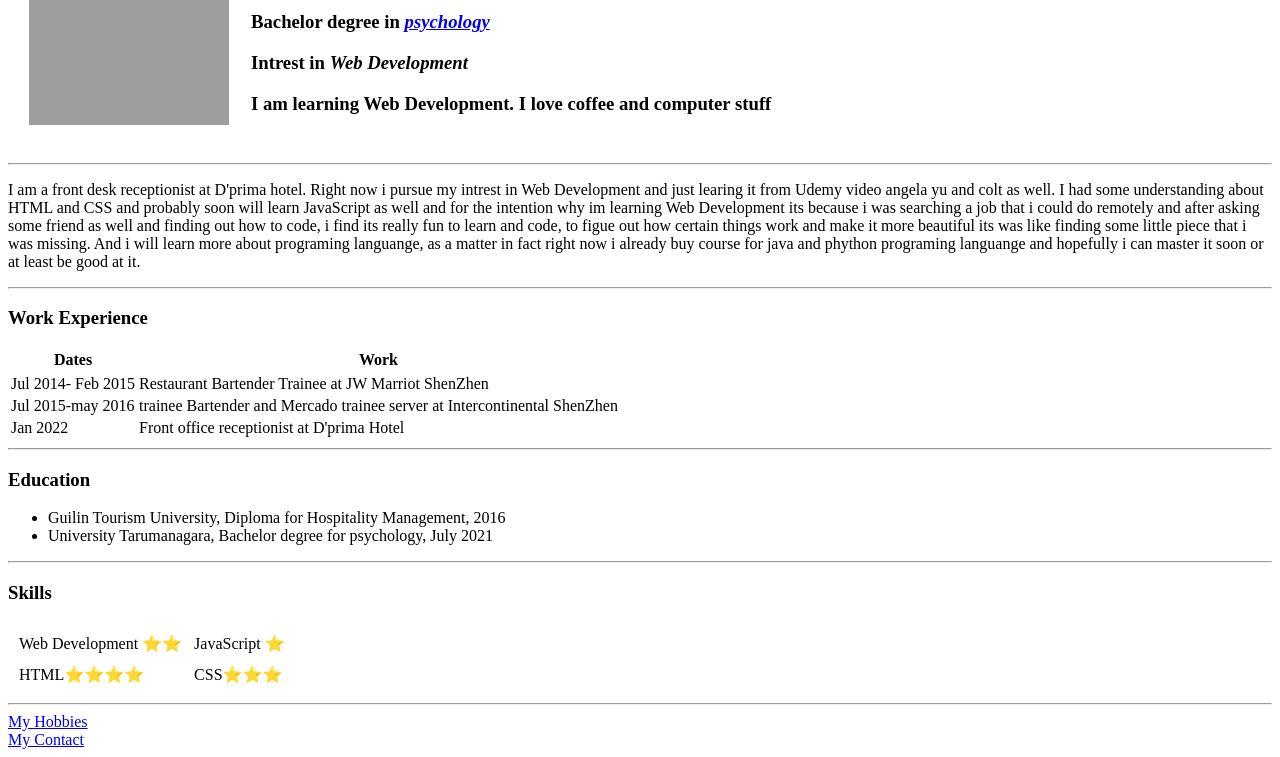
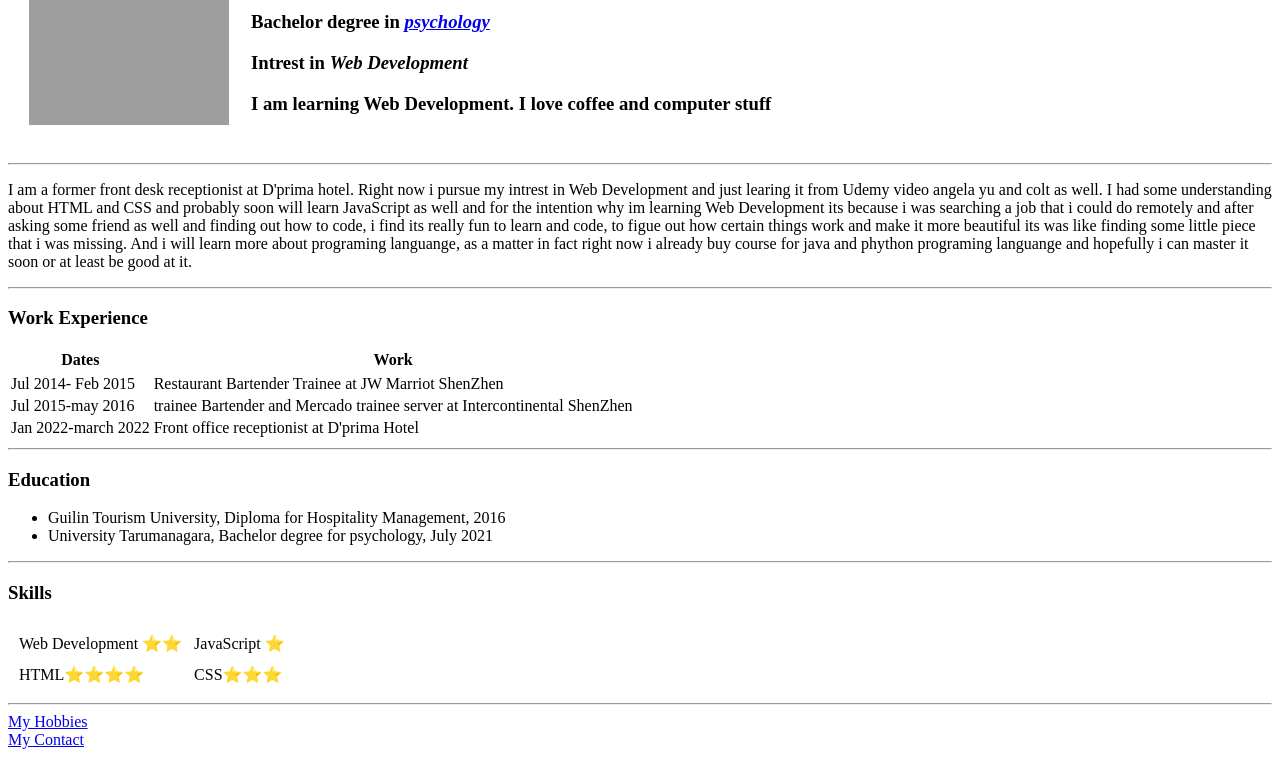
Before and after one commit to michan00/cv, a plain HTML site: page index.html in a window 1280 px wide. Shown: the part 108-865 px from the top of the page. Drawn offline with Linux system fonts and the light colour scheme; grey boxes are pictures that could not be loaded.

Commit message:
Update index.html

```diff
--- a/index.html
+++ b/index.html
@@ -26,7 +26,7 @@
     </table>
     <hr>
 
-    <p>I am a front desk receptionist at D'prima hotel. Right now i pursue my intrest in Web Development and just
+    <p>I am a former front desk receptionist at D'prima hotel. Right now i pursue my intrest in Web Development and just
         learing it from Udemy video angela yu and colt as well.
         I had some understanding about HTML and CSS and probably soon will learn JavaScript as well and for the
         intention why im learning Web Development its because i was searching a job that i could do remotely and after
@@ -61,7 +61,7 @@
                 <td>trainee Bartender and Mercado trainee server at Intercontinental ShenZhen</td>
             </tr>
             <tr>
-                <td>Jan 2022</td>
+                <td>Jan 2022-march 2022</td>
                 <td>Front office receptionist at D'prima Hotel</td>
             </tr>
             </tr>
```
